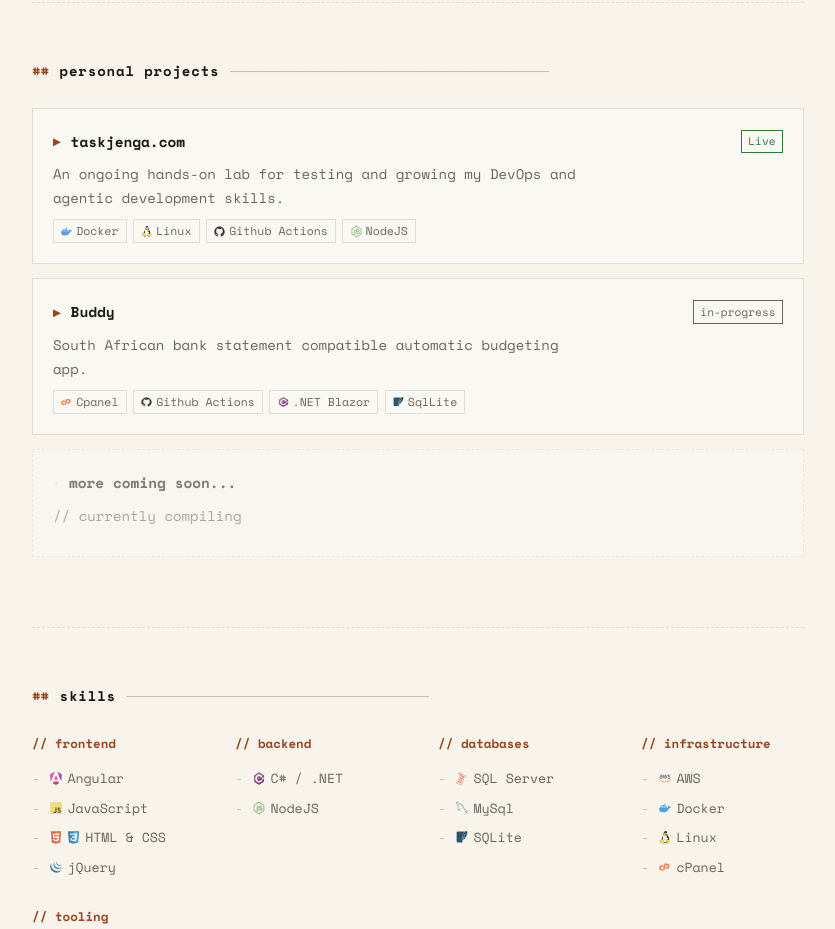
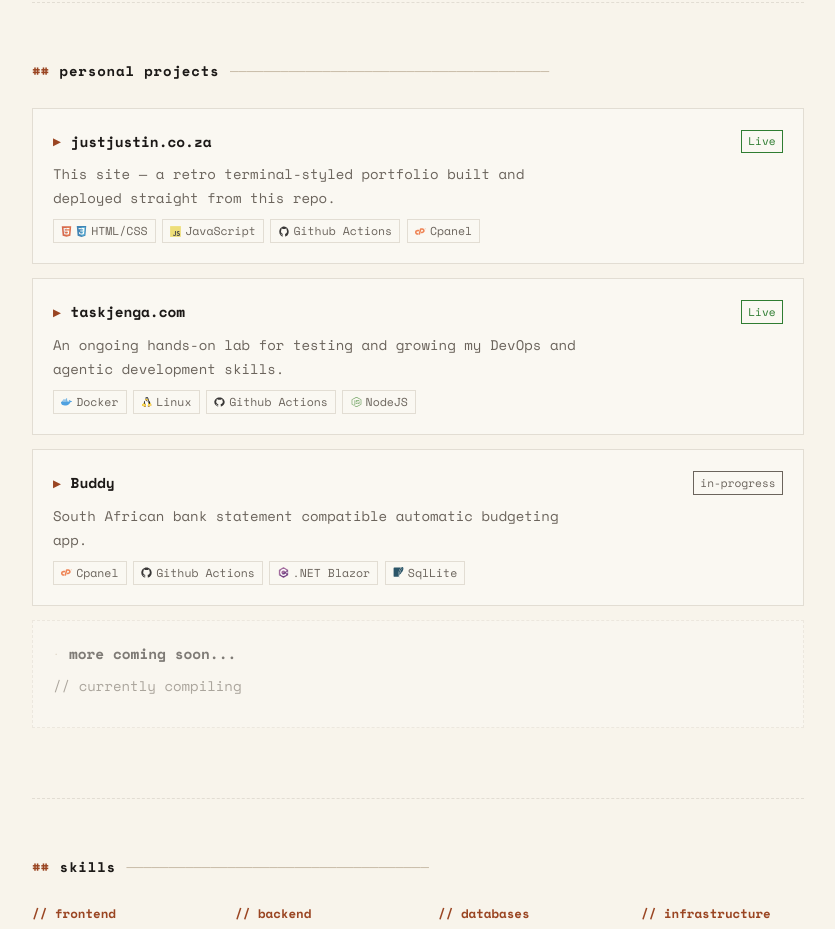
Before and after one commit to justinvanwilgen/justjustin.co.za, a website: page index.html in a window 1280 px wide. Shown: the part 1580-2509 px from the top of the page, without its empty margins (222-1057 px from the left). Drawn offline with nearby package versions, Linux system fonts and the light colour scheme.

Commit message:
Add project card for justjustin.co.za portfolio with description and tags

```diff
--- a/index.html
+++ b/index.html
@@ -171,6 +171,23 @@
         <article class="project-card">
           <header class="project-card-header">
             <span class="project-arrow" aria-hidden="true">▶</span>
+            <a href="https://github.com/justinvanwilgen/justjustin.co.za" target="_blank" rel="noopener noreferrer">
+              <h3 class="project-name">justjustin.co.za</h3>
+            </a>
+            <span class="project-badge project-badge--live">Live</span>
+          </header>
+          <p class="project-desc">This site — a retro terminal-styled portfolio built and deployed straight from this repo.</p>
+          <div class="project-tags">
+            <span class="tag">HTML/CSS</span>
+            <span class="tag">JavaScript</span>
+            <span class="tag">Github Actions</span>
+            <span class="tag">Cpanel</span>
+          </div>
+        </article>
+
+        <article class="project-card">
+          <header class="project-card-header">
+            <span class="project-arrow" aria-hidden="true">▶</span>
             <a href="https://taskjenga.com" target="_blank" rel="noopener noreferrer">
               <h3 class="project-name">taskjenga.com</h3>
             </a>
```
